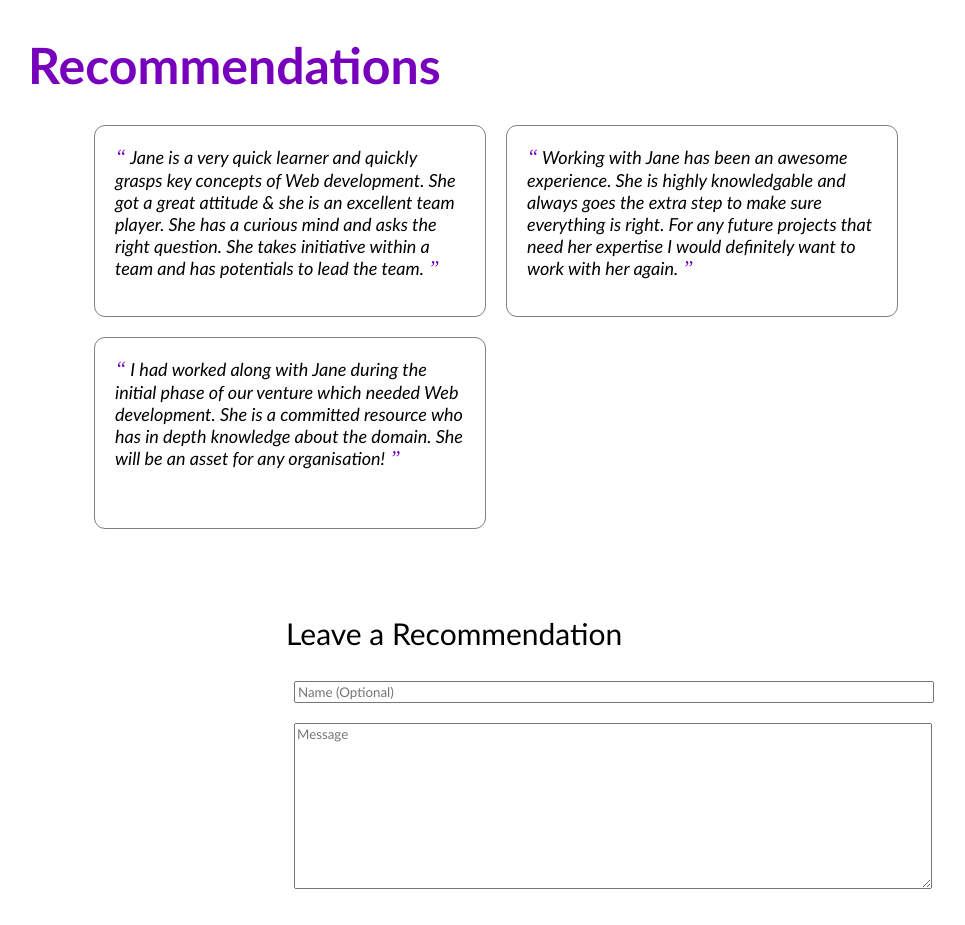
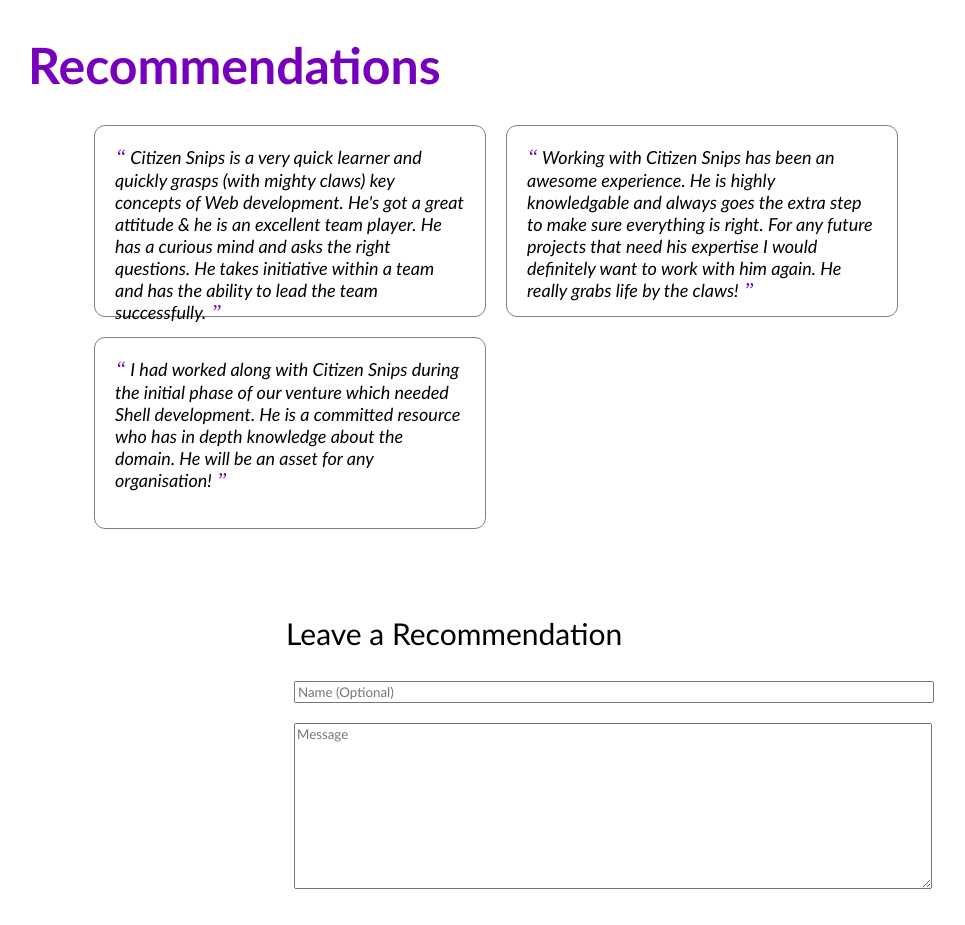
Before and after one commit to sdelossantos00/Coursera-Portfolio-Project, a plain HTML site: page index.html in a window 1280 px wide. Shown: the part 1940-2865 px from the top of the page, without its empty margins (40-1005 px from the left). Drawn offline with Linux system fonts and the light colour scheme; a script that the page names is missing.

Commit message:
Update index.html

```diff
--- a/index.html
+++ b/index.html
@@ -132,24 +132,24 @@
       <div class="all_recommendations" id="all_recommendations">
         <div class="recommendation">
           <span>&#8220;</span>
-          Jane is a very quick learner and quickly grasps key concepts of Web development.
-          She got a great attitude & she is an excellent team player.
-          She has a curious mind and asks the right question.
-          She takes initiative within a team and has potentials to lead the team.
+          Citizen Snips is a very quick learner and quickly grasps (with mighty claws) key concepts of Web development.
+          He's got a great attitude & he is an excellent team player.
+          He has a curious mind and asks the right questions.
+          He takes initiative within a team and has the ability to lead the team successfully.
           <span>&#8221;</span>
         </div>
         <div class="recommendation">
           <span>&#8220;</span>
-          Working with Jane has been an awesome experience.
-          She is highly knowledgable and always goes the extra step to make sure everything is right.
-          For any future projects that need her expertise I would definitely want to work with her again.
+          Working with Citizen Snips has been an awesome experience.
+          He is highly knowledgable and always goes the extra step to make sure everything is right.
+          For any future projects that need his expertise I would definitely want to work with him again. He really grabs life by the claws!
           <span>&#8221;</span>
         </div>
         <div class="recommendation">
           <span>&#8220;</span>
-          I had worked along with Jane during the initial phase of our venture which needed Web development.
-          She is a committed resource who has in depth knowledge about the domain.
-          She will be an asset for any organisation!
+          I had worked along with Citizen Snips during the initial phase of our venture which needed Shell development.
+          He is a committed resource who has in depth knowledge about the domain.
+          He will be an asset for any organisation!
           <span>&#8221;</span>
         </div>
       </div>
```
